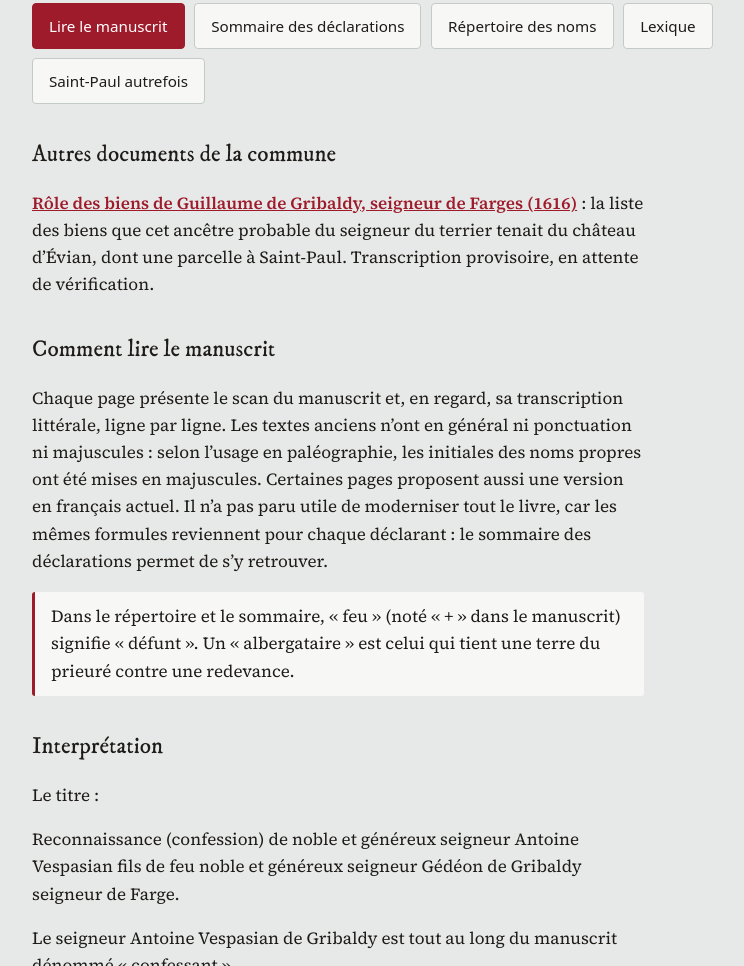
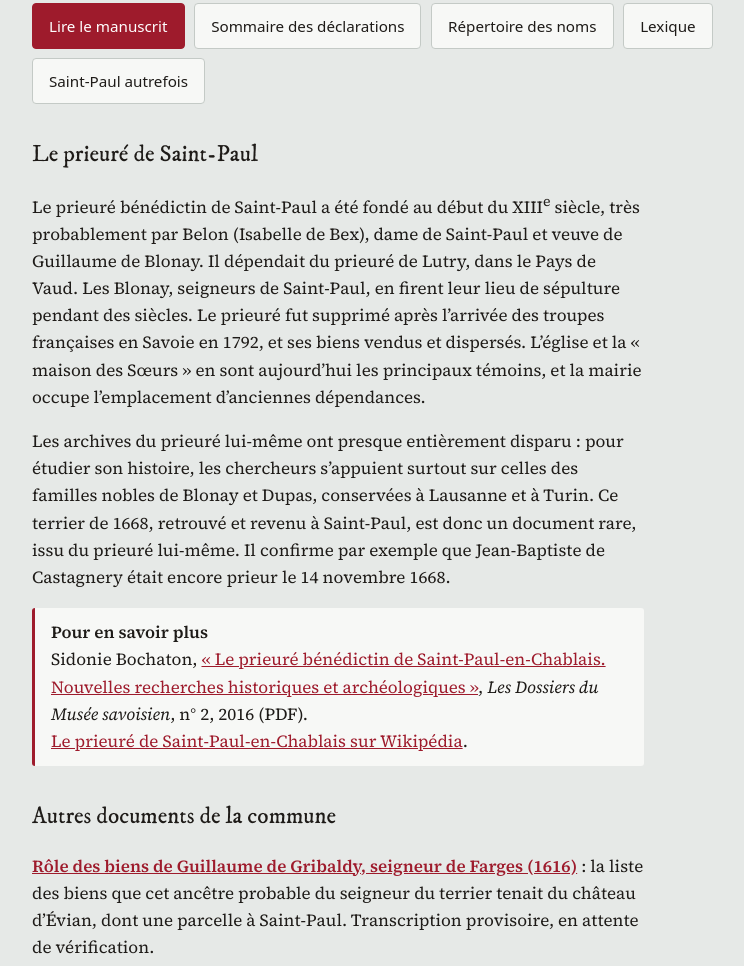
Before and after one commit to saintpaulenchablais/manuscrit-1600, a plain HTML site: page index.html in a window 1280 px wide. Shown: the part 744-1710 px from the top of the page, without its empty margins (198-942 px from the left). Drawn offline with nearby package versions, Linux system fonts and the light colour scheme.

Commit message:
Add files via upload

```diff
--- a/index.html
+++ b/index.html
@@ -177,6 +177,12 @@ footer p{margin:.3rem 0;max-width:75ch}
     <a href="#lexique">Lexique</a>
     <a href="#autrefois">Saint-Paul autrefois</a>
   </div>
+  <h3>Le prieuré de Saint-Paul</h3>
+  <p>Le prieuré bénédictin de Saint-Paul a été fondé au début du XIII<sup>e</sup> siècle, très probablement par Belon (Isabelle de Bex), dame de Saint-Paul et veuve de Guillaume de Blonay. Il dépendait du prieuré de Lutry, dans le Pays de Vaud. Les Blonay, seigneurs de Saint-Paul, en firent leur lieu de sépulture pendant des siècles. Le prieuré fut supprimé après l’arrivée des troupes françaises en Savoie en 1792, et ses biens vendus et dispersés. L’église et la « maison des Sœurs » en sont aujourd’hui les principaux témoins, et la mairie occupe l’emplacement d’anciennes dépendances.</p>
+  <p>Les archives du prieuré lui-même ont presque entièrement disparu : pour étudier son histoire, les chercheurs s’appuient surtout sur celles des familles nobles de Blonay et Dupas, conservées à Lausanne et à Turin. Ce terrier de 1668, retrouvé et revenu à Saint-Paul, est donc un document rare, issu du prieuré lui-même. Il confirme par exemple que Jean-Baptiste de Castagnery était encore prieur le 14 novembre 1668.</p>
+  <p class="encart"><strong>Pour en savoir plus</strong><br>
+  Sidonie Bochaton, <a href="https://patrimoines.savoie.fr/upload/docs/application/pdf/2020-05/dossiers_ms_2016-2_-_bochaton_s_-_graphiste_2_-_a_publier_2020-05-18_17-56-48_658.pdf" target="_blank" rel="noopener">« Le prieuré bénédictin de Saint-Paul-en-Chablais. Nouvelles recherches historiques et archéologiques »</a>, <em>Les Dossiers du Musée savoisien</em>, n° 2, 2016 (PDF).<br>
+  <a href="https://fr.wikipedia.org/wiki/Prieur%C3%A9_de_Saint-Paul-en-Chablais" target="_blank" rel="noopener">Le prieuré de Saint-Paul-en-Chablais sur Wikipédia</a>.</p>
   <h3>Autres documents de la commune</h3>
   <p><a href="gribaldy-1616/index.html"><strong>Rôle des biens de Guillaume de Gribaldy, seigneur de Farges (1616)</strong></a> : la liste des biens que cet ancêtre probable du seigneur du terrier tenait du château d’Évian, dont une parcelle à Saint-Paul. Transcription provisoire, en attente de vérification.</p>
   <h3>Comment lire le manuscrit</h3>
```
